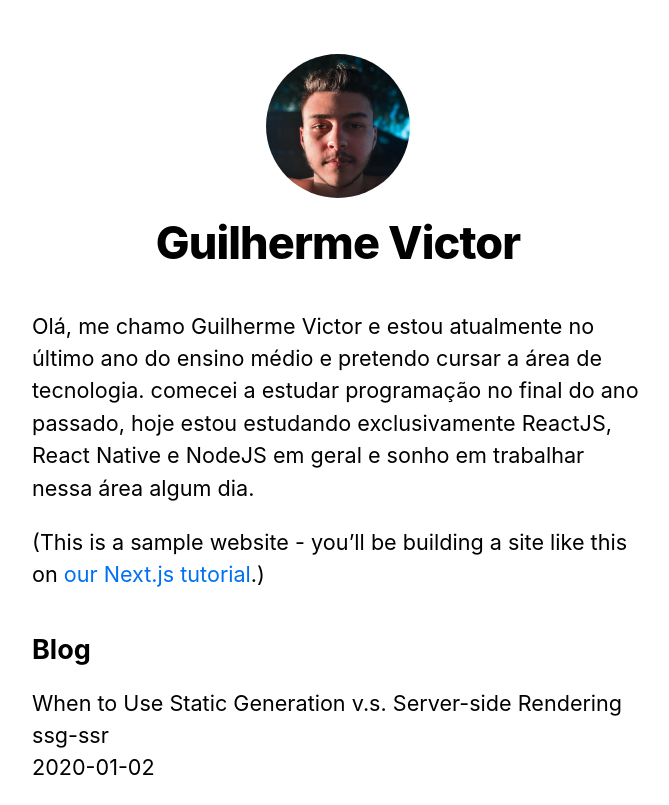
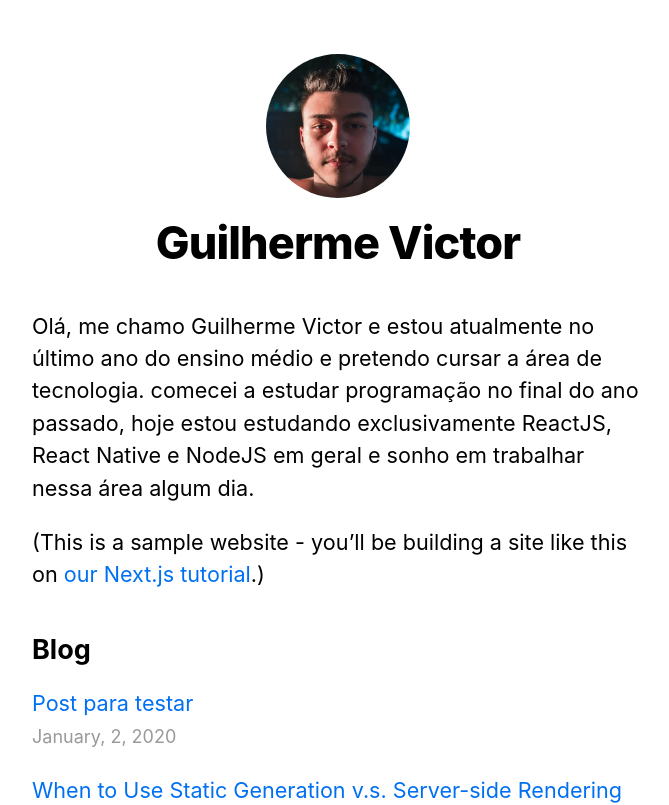
Before and after one commit to guivictorr/next-blog, a Next.js app: page / in a window 1280 px wide. Shown: the top 805 px of the page, without its empty margins (302-971 px from the left). Built offline with nearby package versions, Linux system fonts and the light colour scheme.

Commit message:
created link to posts at homepage

```diff
--- /dev/null
+++ b/components/date.js
@@ -0,0 +1,6 @@
+import { parseISO, format } from 'date-fns'
+
+export default function Date({ dateString }) {
+  const date = parseISO(dateString)
+  return <time dateTime={dateString}>{format(date, 'LLLL, d, yyyy')}</time>
+}
--- a/package.json
+++ b/package.json
@@ -8,6 +8,7 @@
     "start": "next start"
   },
   "dependencies": {
+    "date-fns": "^2.16.1",
     "gray-matter": "^4.0.2",
     "next": "9.3.5",
     "react": "16.13.1",
--- /dev/null
+++ b/pages/api/hello.js
@@ -0,0 +1,3 @@
+export default (req, res) => {
+  res.status(200).json({ text: 'Hello' })
+}
--- a/pages/index.js
+++ b/pages/index.js
@@ -1,5 +1,7 @@
 import Head from 'next/head'
+import Link from 'next/link'
 import { getSortedPostsData } from '../lib/posts'
+import Date from '../components/date'
 
 import Layout, { siteTitle } from '../components/layout'
 import utilStyles from '../styles/utils.module.css'
@@ -32,11 +34,13 @@
         <ul className={utilStyles.list}>
           {allPostsData.map(({ id, date, title }) => (
             <li className={utilStyles.listItem} key={id}>
-              {title}
-              <br />
-              {id}
-              <br />
-              {date}
+              <Link href="/posts/[id]" as={`/posts/${id}`}>
+                <a>{title}</a>
+              </Link>
+              <br/>
+              <small className={utilStyles.lightText}>
+                <Date dateString={date}/>
+              </small>
             </li>
           ))}
         </ul>
--- /dev/null
+++ b/posts/test-post.md
@@ -0,0 +1,8 @@
+---
+title: 'Post para testar'
+date: '2020-01-02'
+---
+
+# estou so testando
+teste
+- teste
```
Also changed, not shown: pages/posts/[id].js (+14 -7 lines), 1 other file (tests, documents, lock files or other folders).
